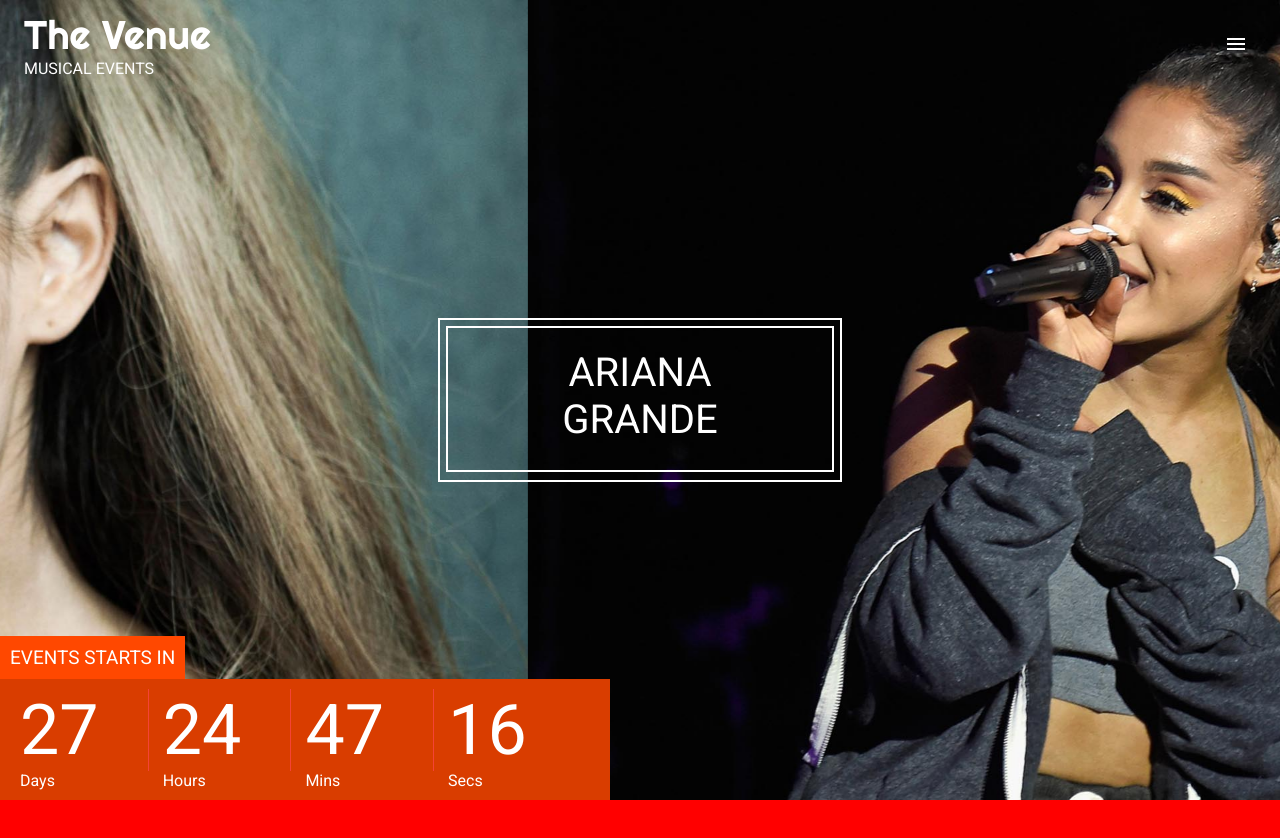
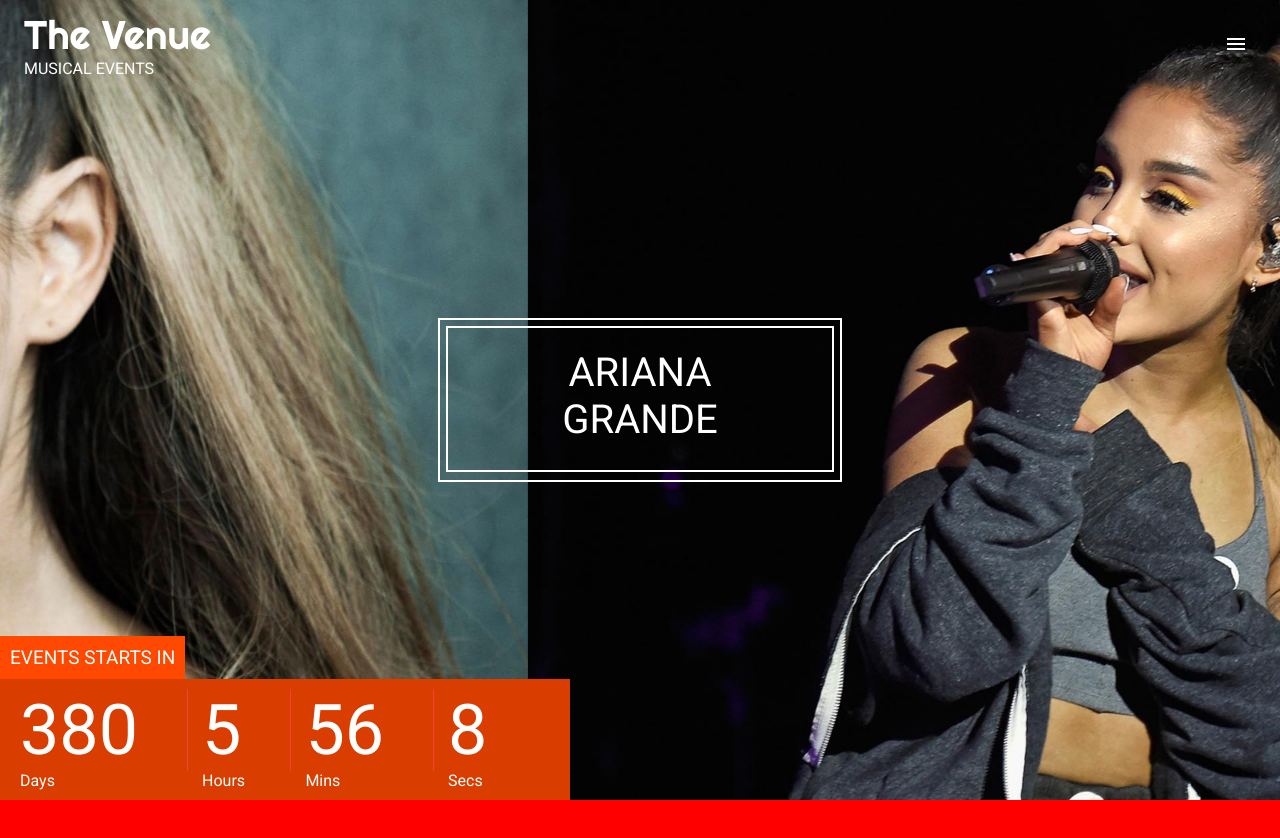
Before and after one commit to SJamal1759/the-nairobi-festival, a React (Create React App) app: page / in a window 1280 px wide. Shown: the top 838 px of the page. Built offline with nearby package versions, Linux system fonts and the light colour scheme.

Commit message:
setting the event timer

```diff
--- a/src/components/featured/TimeUntil.js
+++ b/src/components/featured/TimeUntil.js
@@ -1,44 +1,53 @@
-import React, { useState,useEffect,useCallback } from 'react';
-import { Slide } from 'react-awesome-reveal';
+import React, { useState, useEffect, useCallback } from "react";
+import { Slide } from "react-awesome-reveal";
 
-const TimeUntil = () =>  {
+const TimeUntil = () => {
+  const [time, setTime] = useState({
+    days: "0",
+    hours: "0",
+    minutes: "0",
+    seconds: "0",
+  });
+  const renderItem = (time, value) => (
+    <div className="countdown_item">
+      <div className="countdown_time">{time}</div>
+      <div className="countdown-tag">{value}</div>
+    </div>
+  );
+  const getTimeUntil = (deadline) => {
+    const time = Date.parse(deadline) - Date.parse(new Date());
+    if (time < 0) {
+      console.log("Date Passed");
+    } else {
+      const seconds = Math.floor((time / 1000) % 60);
+      const minutes = Math.floor((time / 1000 / 60) % 60);
+      const hours = Math.floor((time / (1000 * 60 * 60)) % 24);
+      const days = Math.floor(time / (1000 * 60 * 60 * 24));
+      setTime({
+        days,
+        hours,
+        minutes,
+        seconds,
+      });
+    }
+  };
 
-    const renderItem = (time,value) => (
-        <div className='countdown_item'>
-        <div className='countdown_time'>
-            {time}
+  useEffect(() => {
+    setInterval(() => getTimeUntil("Nov, 20, 2024 01:20:00"), 1000);
+  }, [getTimeUntil]);
+  return (
+    <Slide left delay={1000}>
+      <div className="countdown_wrapper">
+        <div className="countdown_top">Events starts in</div>
+        <div className="countdown_bottom">
+          {renderItem(time.days, "Days")}
+          {renderItem(time.hours, "Hours")}
+          {renderItem(time.minutes, "Mins")}
+          {renderItem(time.seconds, "Secs")}
         </div>
-        <div className='countdown-tag'>
-            {value}
-        </div>
-        </div>
-    )
-    const getTimeUntil = () =>{
-
-    }
-
-       useEffect (() => {
-    setInterval(() => getTimeUntil (),1000)
-        },[getTimeUntil])
-        return (
-        <Slide left delay = {1000}>
-        <div className='countdown_wrapper'>
-            <div className='countdown_top'>
-                Events starts in
-            </div>
-            <div className='countdown_bottom'>
-
-                        {renderItem(27,'Days')}
-                        {renderItem(24,'Hours')}
-                        {renderItem(47,'Mins')}
-                        {renderItem(16,'Secs')}
-            </div>
-        </div>
-
-
-        </Slide>
-    )
-
-}
+      </div>
+    </Slide>
+  );
+};
 
 export default TimeUntil;
```
